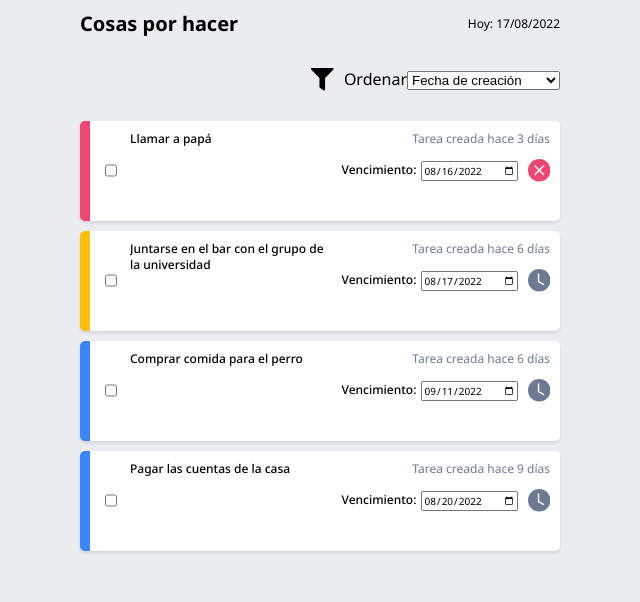
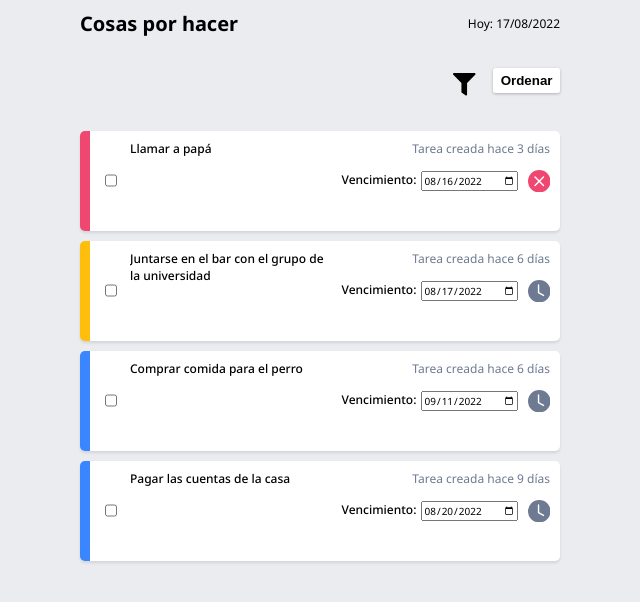
Before and after one commit to jporrego/prueba-licitalab_juan-pablo-orrego, a React (Create React App) app in the folder client/: page / in a window 1280 px wide. Shown: the top 602 px of the page, without its empty margins (320-960 px from the left). Built offline with nearby package versions, Linux system fonts and the light colour scheme.

Commit message:
filter and order tooltip change

```diff
--- a/client/package.json
+++ b/client/package.json
@@ -17,6 +17,7 @@
     "react-icons": "^4.4.0",
     "react-redux": "^8.0.2",
     "react-scripts": "5.0.1",
+    "reactjs-popup": "^2.0.5",
     "typescript": "^4.7.4",
     "web-vitals": "^2.1.4"
   },
--- /dev/null
+++ b/client/src/components/order/Order.module.css
@@ -0,0 +1,15 @@
+button {
+    border: none;
+    font-weight: 600;
+    background-color: var(--white);
+    padding: .5rem .75rem;
+    border-radius: .25rem;
+    cursor: pointer;
+    user-select: none;
+    transition: all 0.1s ease-out;
+    box-shadow: 0px 1px 3px rgba(0, 0, 0, 0.25);
+}
+
+button:hover {
+    transform: translateY(-1px)
+}
--- a/client/src/components/order/Order.tsx
+++ b/client/src/components/order/Order.tsx
@@ -5,6 +5,8 @@ import {
   sortByDueDate,
   sortByState,
 } from "../../features/tasks/tasksSlice";
+import Popup from "reactjs-popup";
+import styles from "./Order.module.css";
 
 const Order = () => {
   const dispatch = useAppDispatch();
@@ -23,8 +25,11 @@ const Order = () => {
   }
   return (
     <div>
-      <label htmlFor="order">Ordenar</label>
-
+      <Popup
+        trigger={(open) => <button className={styles.button}>Ordenar</button>}
+        position="bottom right"
+        closeOnDocumentClick
+      >
         <select
           name="order"
           id="order"
@@ -35,6 +40,7 @@ const Order = () => {
           <option value="dueDate">Fecha de vencimiento</option>
           <option value="state">Estado</option>
         </select>
+      </Popup>
     </div>
   );
 };
--- a/client/src/features/filters/Filters.module.css
+++ b/client/src/features/filters/Filters.module.css
@@ -1,6 +1,7 @@
 .filter {
     position: relative;
     width: fit-content;
+    z-index: 10;
 }
 
 .filterBtnOpen {
@@ -21,8 +22,6 @@
     font-size: 1.2rem;
 }
 
-
-
 .filters_state div {
     display: flex;
     gap: 1rem;
@@ -34,3 +33,8 @@
 .filterBtnOpen:hover {
     transform: translateY(-1px)
 }
+
+.button {
+    background-color: transparent;
+    box-shadow: none;
+}
--- a/client/src/features/filters/Filters.tsx
+++ b/client/src/features/filters/Filters.tsx
@@ -6,11 +6,11 @@ import { updateFilters, selectFilters } from "./filtersSlice";
 import { Filters as FiltersType } from "../../types";
 import { FaFilter } from "react-icons/fa";
 import styles from "./Filters.module.css";
+import Popup from "reactjs-popup";
 
 const Filters = () => {
   const dispatch = useAppDispatch();
   const initialState = useAppSelector(selectFilters);
-  const [showFilters, setShowFilters] = useState(false);
   const [filters, setFilters] = useState<FiltersType>({
     content: initialState.content,
     dateRange: [],
@@ -40,12 +40,15 @@ const Filters = () => {
 
   return (
     <div className={styles.filter}>
-      <FaFilter
-        onClick={() => setShowFilters(!showFilters)}
-        className={styles.filterBtnOpen}
-      ></FaFilter>
-      {showFilters && (
-        <div className={styles.filters_popup} id="filters_popup">
+      <Popup
+        trigger={(open) => (
+          <button className={styles.button}>
+            <FaFilter className={styles.filterBtnOpen}></FaFilter>
+          </button>
+        )}
+        position="bottom right"
+        closeOnDocumentClick
+      >
         <div>
           <input
             type="text"
@@ -91,8 +94,7 @@ const Filters = () => {
             <label htmlFor="pending">Pendiente </label>
           </div>
         </div>
-        </div>
-      )}
+      </Popup>
     </div>
   );
 };
--- a/client/src/features/tasks/tasksSlice.ts
+++ b/client/src/features/tasks/tasksSlice.ts
@@ -126,7 +126,7 @@ export const selectFilteredTasks = (state: RootState) => {
 
   // Aplly text content filter
   filteredTasks = filteredTasks.filter((task) =>
-    task.description.toLowerCase().includes(filters.content)
+    task.description.toLowerCase().includes(filters.content.toLowerCase())
   );
 
   return filteredTasks;
--- a/client/src/index.css
+++ b/client/src/index.css
@@ -29,3 +29,34 @@ body {
   line-height: 1.4;
   background-color: var(--grey);
 }
+
+.popup-content {
+  display: flex;
+  flex-direction: column;
+  gap: 1rem;
+  margin: auto;
+  background-color: var(--white);
+  box-shadow: 0px 2px 3px rgba(0, 0, 0, 0.25);
+  width: 50%;
+  font-size: 1.4rem;
+
+}
+
+.popup-arrow {
+  color: rgb(255, 255, 255);
+}
+
+[role='tooltip'].popup-content {
+  width: 200px;
+  background-color: var(--white);
+  padding: 1rem;
+  box-shadow: 0px 2px 3px rgba(0, 0, 0, 0.25);
+}
+
+.popup-overlay {
+  background: rgba(0, 0, 0, 0.5);
+}
+
+[data-popup='tooltip'].popup-overlay {
+  background: transparent;
+}
```
Also changed, not shown: 1 other file (tests, documents, lock files or other folders). Lines whose indentation alone changed are shown as unchanged.
